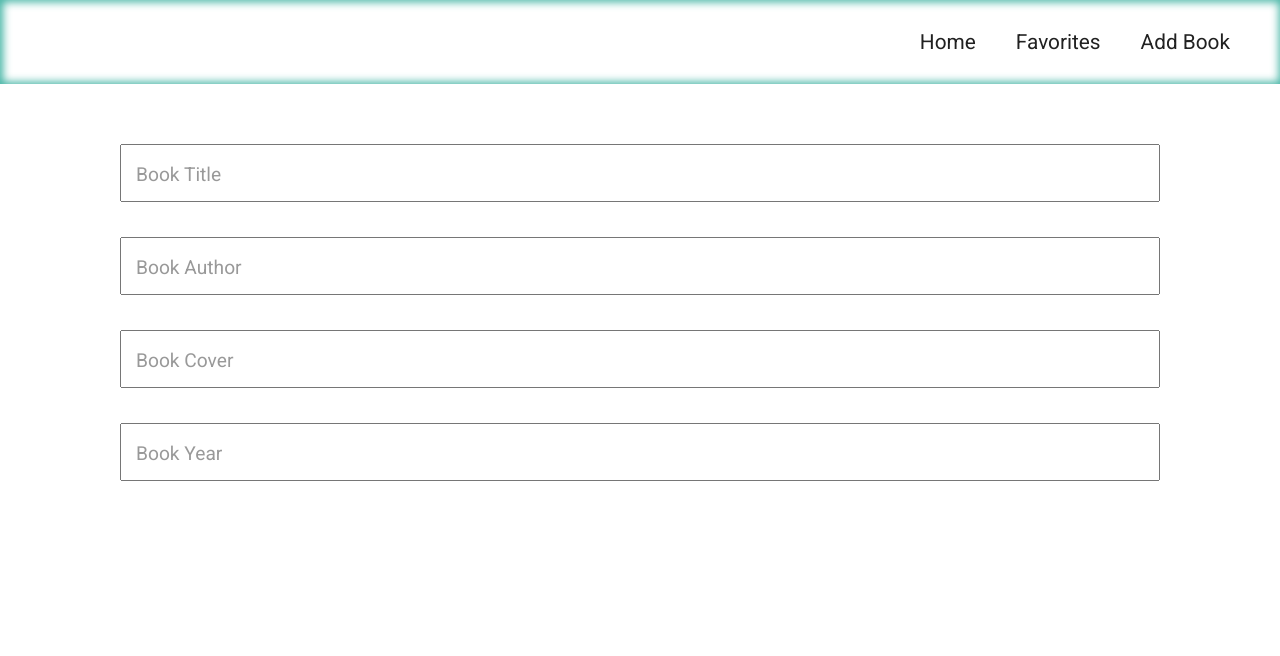
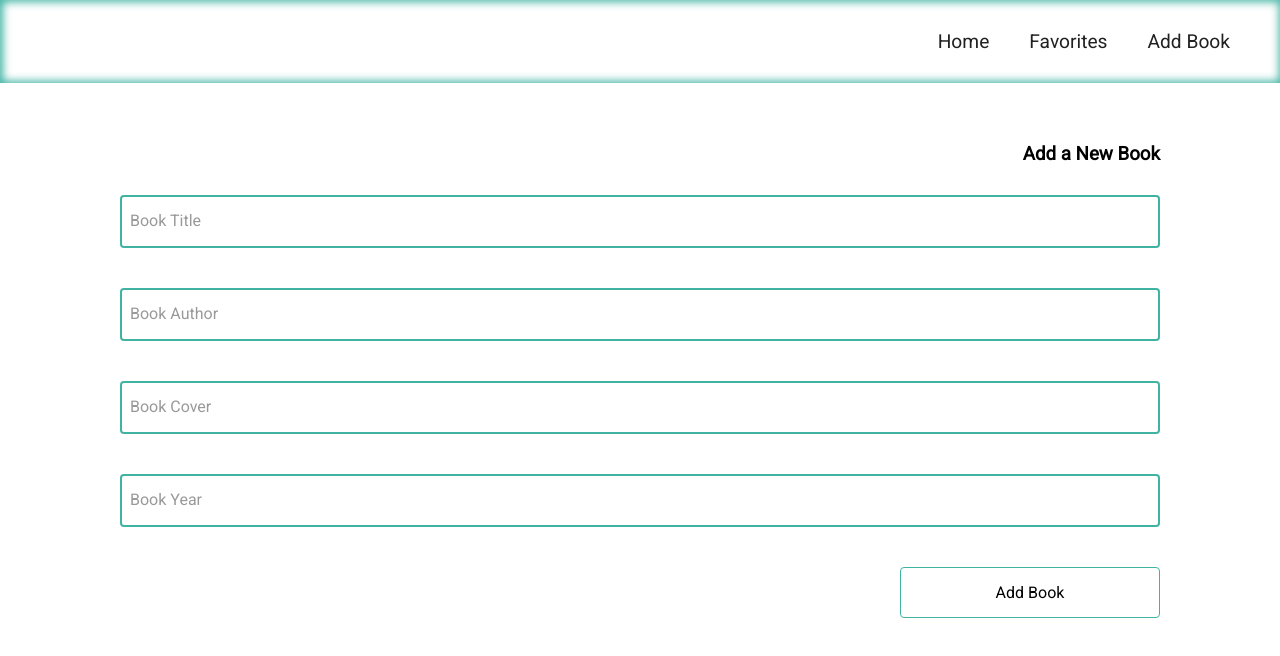
Before and after one commit to KarloT1/book-tracking, a React (Create React App) app: page /add-book in a window 1280 px wide. Shown: the top 656 px of the page. Built offline with nearby package versions, Linux system fonts and the light colour scheme.

Commit message:
Add form functionality and styling. Minor style changes on other pages.

```diff
--- a/src/components/addBook/addBook.js
+++ b/src/components/addBook/addBook.js
@@ -1,26 +1,79 @@
 import React, { Component } from 'react'
 
 export class AddBook extends Component {
+  constructor(props) {
+    super(props)
+
+    this.state = {
+      title: "",
+      author: "",
+      cover: "",
+      year: ""
+    }
+
+    this.handleChange = this.handleChange.bind(this);
+  }
+
+  handleChange(e) {
+    this.setState({
+      [e.target.name]: e.target.value
+    })
+  }
+
   render() {
     return (
+      <React.Fragment>
+        <h3 className="add-book__title">Add a New Book</h3>
         <form className="add-book__form">
           <div className="add-book__input-wrapper">
-          <input type="text" id="title" />
-          <label for="title">Book Title</label>
+            <input
+              type="text"
+              id="title"
+              onChange={this.handleChange}
+              placeholder=" "
+              name="title"
+              value={this.state.value}
+            />
+            <label htmlFor="title">Book Title</label>
           </div>
           <div className="add-book__input-wrapper">
-          <input type="text" id="author" />
-          <label for="author">Book Author</label>
+            <input
+              type="text"
+              id="author"
+              onChange={this.handleChange}
+              placeholder=" "
+              name="author"
+              value={this.state.value}
+            />
+            <label htmlFor="author">Book Author</label>
           </div>
           <div className="add-book__input-wrapper">
-          <input type="text" id="cover" />
-          <label for="cover">Book Cover</label>
+            <input
+              type="text"
+              id="cover"
+              onChange={this.handleChange}
+              placeholder=" "
+              name="cover"
+              value={this.state.value}
+            />
+            <label htmlFor="cover">Book Cover</label>
           </div>
           <div className="add-book__input-wrapper">
-          <input type="text" id="year" />
-          <label for="year">Book Year</label>
+            <input
+              type="text"
+              id="year"
+              onChange={this.handleChange}
+              placeholder=" "
+              name="year"
+              value={this.state.value}
+            />
+            <label htmlFor="year">Book Year</label>
           </div>
         </form>
+        <div className="add-book__button">
+          Add Book
+        </div>
+      </React.Fragment>
     )
   }
 }
--- a/src/css/addBook/addBook.css
+++ b/src/css/addBook/addBook.css
@@ -1,3 +1,8 @@
+.add-book__title {
+  margin-bottom: 30px;
+  text-align: right;
+}
+
 .add-book__form {
   display: flex;
   flex-direction: column;
@@ -8,25 +13,52 @@
   display: flex;
   flex-direction: column;
   position: relative;
-  margin-bottom: 35px;
+  margin-bottom: 40px;
   width: 100%;
 }
 
 .add-book__input-wrapper input {
-  padding: 15px;
+  padding: 15px 10px;
   width: 100%;
-  font-size: 1.3rem;
+  font-size: 1rem;
+  outline: none;
+  border: 2px solid var(--primary);
+  border-radius: 4px;
+}
+
+.add-book__input-wrapper input:focus {
+  box-shadow: 0 0 3px var(--primary);
 }
 
 .add-book__input-wrapper label {
   position: absolute;
-  top: 19px;
-  left: 16px;
+  top: 16px;
+  left: 10px;
   color: #999;
   transition: 0.5s ease-in-out;
-  font-size: 1.2rem;
+  font-size: 1rem;
 }
 
 .add-book__input-wrapper input:focus ~ label {
   top: -26px;
 }
+
+.add-book__input-wrapper input:not(:placeholder-shown) ~ label {
+  top: -26px;
+}
+
+.add-book__button {
+  padding: 15px 30px;
+  border: 1px solid var(--primary);
+  border-radius: 4px;
+  width: 25%;
+  margin-left: auto;
+  text-align: center;
+  transition: 0.2s ease-in-out;
+}
+
+.add-book__button:hover {
+  color: white;
+  background-color: var(--primary);
+  transition: 0.2s ease-in-out;
+}
--- a/src/css/navbar.css
+++ b/src/css/navbar.css
@@ -9,7 +9,7 @@
 .navbar__item a {
   text-decoration: none;
   color: #212121;
-  font-size: 1.3rem;
+  font-size: 1.2rem;
 }
 
 .navbar__item:hover a {
--- a/src/css/searchField.css
+++ b/src/css/searchField.css
@@ -4,11 +4,11 @@
 
 .search-field__wrapper input {
   width: 100%;
-  padding: 20px;
-  font-size: 1.3rem;
+  padding: 15px;
+  font-size: 1.2rem;
   outline: none;
   border: 2px solid var(--primary);
-  border-radius: 8px;
+  border-radius: 4px;
 }
 
 .search-field__wrapper input:focus {
```
Lines whose indentation alone changed are shown as unchanged.
